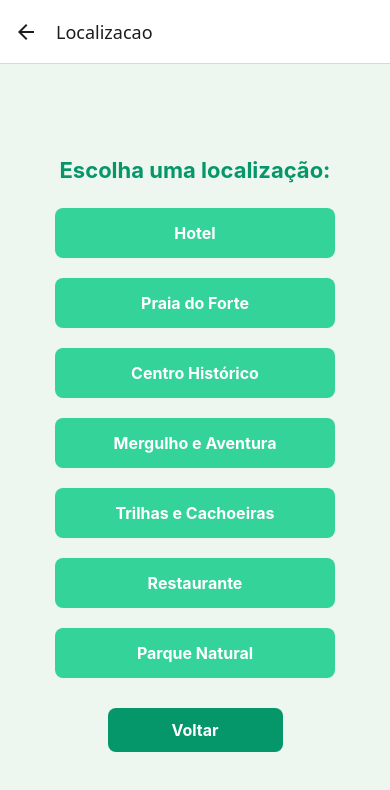
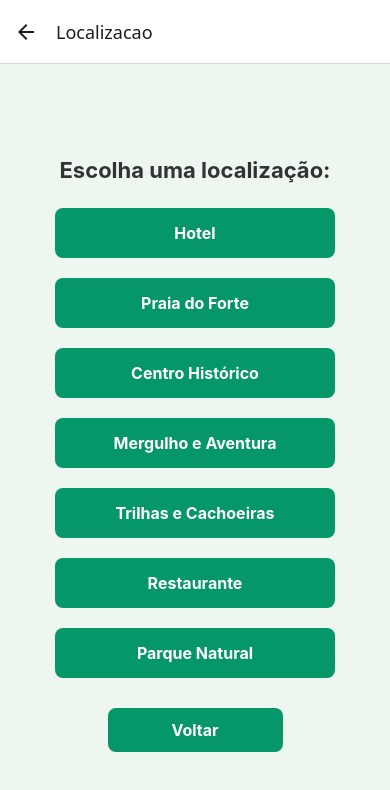
Before and after one commit to MarceloMederi/APP-Natal, a React Native app: screen /Localizacao in a window 390 px wide. Shown: the top 790 px of the page. Built offline with nearby package versions, Linux system fonts and the light colour scheme.

Commit message:
Alterado a cor da pagina LocatioScreen para ficar padrão com as demais paginas

```diff
--- a/screens/LocationScreen.tsx
+++ b/screens/LocationScreen.tsx
@@ -42,11 +42,11 @@ const styles = StyleSheet.create({
   title: {
     fontSize: 22,
     fontWeight: 'bold',
-    color: '#059669',
+    color: '#333',
     marginBottom: 15,
   },
   button: {
-    backgroundColor: '#34D399',
+    backgroundColor: '#059669',
     padding: 15,
     marginVertical: 10,
     borderRadius: 8,
```
